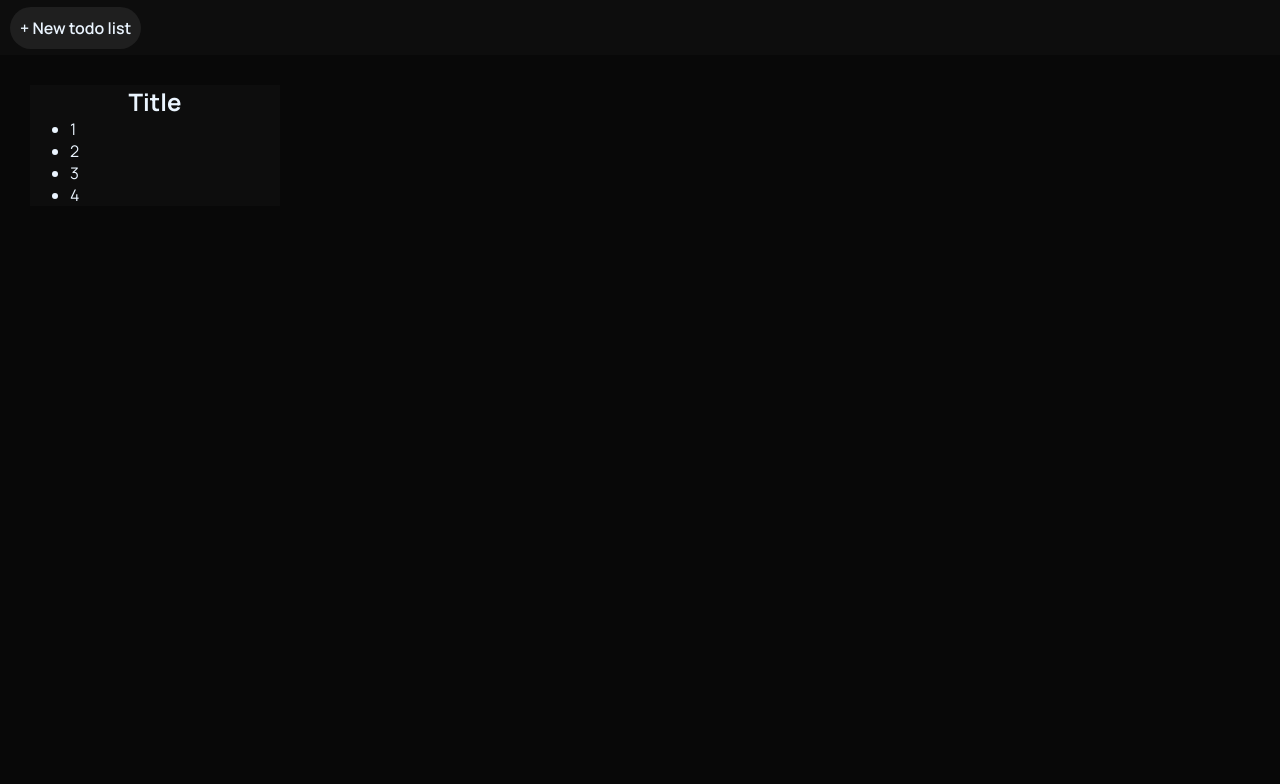
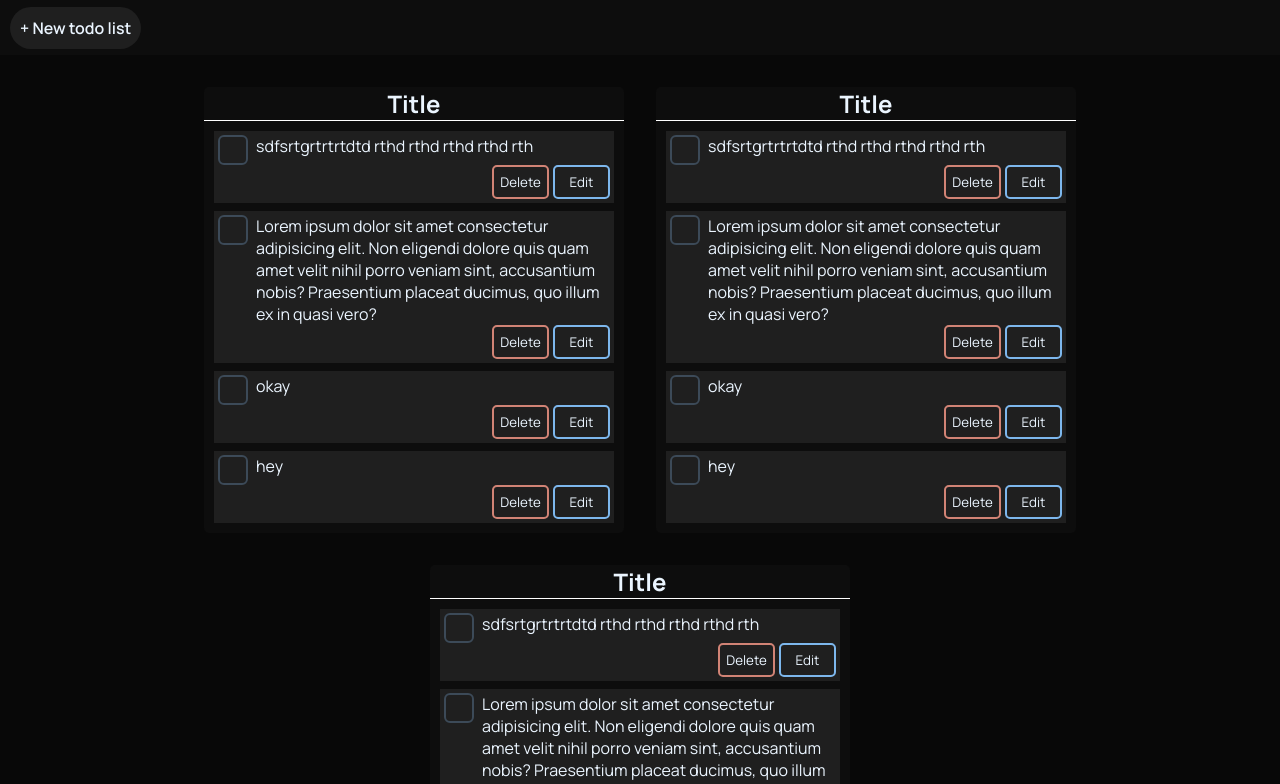
Before and after one commit to Jacket235/todo-list, a React (Create React App) app: page / in a window 1280 px wide. Shown: the top 784 px of the page. Built offline with nearby package versions, Linux system fonts and the light colour scheme.

Commit message:
Base styles

```diff
--- a/src/App.css
+++ b/src/App.css
@@ -1,3 +1,5 @@
 .App {
+    width: 100%;
     min-height: 100vh;
+    background-color: var(--bg-dark);
 }
--- a/src/components/ToDoList.tsx
+++ b/src/components/ToDoList.tsx
@@ -1,6 +1,11 @@
 import './toDoList.css';
 
-export function ToDoList() {
+type props = {
+    title: string;
+    tasks: string[];
+}
+
+export function ToDoList({ title, tasks }: props) {
     return (
         <div className="todo-list">
             <div className="todo-title">
@@ -8,10 +13,21 @@ export function ToDoList() {
             </div>
             <div className="todo-content">
                 <ul>
-                    <li>1</li>
-                    <li>2</li>
-                    <li>3</li>
-                    <li>4</li>
+                    {tasks.map((task, i) => (
+                        <li key={i}>
+                            <div className='todo-item'>
+                                <label className="custom-checkbox">
+                                    <input type="checkbox" />
+                                    <span className="checkmark"></span>
+                                    { task }
+                                </label>
+                            </div>
+                            <div className='todo-item-action'>
+                                <button>Delete</button>
+                                <button>Edit</button>
+                            </div>
+                        </li>
+                    ))}
                 </ul>
             </div>
         </div>
--- a/src/components/toDoList.css
+++ b/src/components/toDoList.css
@@ -1,23 +1,112 @@
 .todo-list {
-    width: 250px;
-    padding: 30px;
-    height: auto;
-}
-
-.todo-title, .todo-content {
-    width: 100%;
-}
-
-.todo-title, h2 {
-    display: flex;
-    justify-content: center;
-    background: var(--bg)
+    background: var(--bg);
+    border-radius: 5px;
+    width: 420px;
 }
 
 .todo-title {
-
+    display: flex;
+    justify-content: center;
+    border-bottom: 1px solid white;
 }
 
-.todo-content, ul, li {
-    background-color: var(--bg);
+.todo-content {
+    display: flex;
+    padding: 10px;
 }
+
+.todo-content ul, .todo-content li {
+    list-style: none;
+}
+
+.todo-content ul {
+    display: flex;
+    flex-direction: column;
+    gap: 8px;
+    padding: 0;
+}
+
+.todo-content li {
+    background: var(--bg-light);
+    padding: 4px;
+}
+
+.todo-item {
+    display: flex;
+    align-items: start;
+    gap: 4px;
+}
+
+/* CUSTOM CHECKBOX */
+
+.custom-checkbox {
+    display: flex;
+    align-items: flex-start;
+    gap: 8px;
+    cursor: pointer;
+    user-select: none;
+    color: var(--text);
+}
+
+.custom-checkbox input {
+    display: none;
+}
+
+.custom-checkbox .checkmark {
+    width: 26px;
+    height: 26px;
+    background-color: var(--bg-light);
+    border: 2px solid var(--border);
+    border-radius: 6px;
+    position: relative;
+    flex-shrink: 0;
+}
+
+.custom-checkbox input:checked + .checkmark::after {
+    content: '';
+    position: absolute;
+    left: 8px;
+    top: 4px;
+    width: 6px;
+    height: 12px;
+    border: solid var(--primary);
+    border-width: 0 3px 3px 0;
+    transform: rotate(45deg);
+}
+
+.custom-checkbox:hover .checkmark {
+    background-color: var(--highlight);
+    border-color: var(--primary);
+}
+
+/* CUSTOM CHECKBOX */
+
+.todo-item-action {
+    display: flex;
+    justify-content: end;
+    gap: 4px;
+}
+
+.todo-item-action button {
+    background: none;
+    width: 57px;
+    padding: 6px;
+    border-radius: 5px;
+    cursor: pointer;
+}
+
+.todo-item-action button:first-child {
+    border: 2px solid var(--danger);
+}
+
+.todo-item-action button:last-child {
+    border: 2px solid var(--primary);
+}
+
+.todo-item-action button:first-child:hover {
+    background: var(--danger-hovered);
+}
+
+.todo-item-action button:last-child:hover {
+    background: var(--primary-hovered);
+}
--- a/src/index.css
+++ b/src/index.css
@@ -8,16 +8,18 @@
     --border: hsl(209 19% 29%);
     --border-muted: hsl(209 28% 18%);
     --primary: hsl(209 76% 71%);
+    --primary-hovered: hsla(209, 76%, 71%, 0.7);
     --secondary: hsl(31 62% 64%);
-    --danger: hsl(9 26% 64%);
+    --danger: hsl(9 50% 64%);
+    --danger-hovered: hsla(9, 50%, 64%, 0.7);
     --warning: hsl(52 19% 57%);
     --success: hsl(146 17% 59%);
     --info: hsl(217 28% 65%);
+    --header-size: 55px
 }
 
 *, body {
     margin: 0;
     font-family: "Manrope", sans-serif;
-    background-color: var(--bg-dark);
     color: var(--text);
 }
--- a/src/layout/Main.tsx
+++ b/src/layout/Main.tsx
@@ -1,9 +1,22 @@
 import { ToDoList } from "../components/ToDoList";
+import './main.css';
 
 export function Main() {
+    const tasks = [
+        "sdfsrtgrtrtrtdtd rthd rthd rthd rthd rth",
+        "Lorem ipsum dolor sit amet consectetur adipisicing elit. Non eligendi dolore quis quam amet velit nihil porro veniam sint, accusantium nobis? Praesentium placeat ducimus, quo illum ex in quasi vero?",
+        "okay",
+        "hey"
+    ]
+
+
     return (
-        <div className="main">
-            <ToDoList />
-        </div>
+        <main>
+            <div className="main-content">
+                <ToDoList title={"Title"} tasks={tasks} />
+                <ToDoList title={"Title"} tasks={tasks} />
+                <ToDoList title={"Title"} tasks={tasks} />
+            </div>
+        </main>
     );
 }
--- a/src/layout/header.css
+++ b/src/layout/header.css
@@ -1,7 +1,10 @@
 .header {
+    position: sticky;
+    top: 0;
+    left: 0;
     background: var(--bg);
     width: 100%;
-    height: 55px;
+    height: var(--header-size);
     display: flex;
     align-items: center;
     padding: 0 10px;
--- a/src/layout/main.css
+++ b/src/layout/main.css
@@ -0,0 +1,10 @@
+.main-content {
+    display: flex;
+    justify-content: center;
+    flex-wrap: wrap;
+    box-sizing: border-box;
+    margin-top: 32px;
+    width: 100%;
+    gap: 32px;
+    padding: 0 16px;
+}
```
